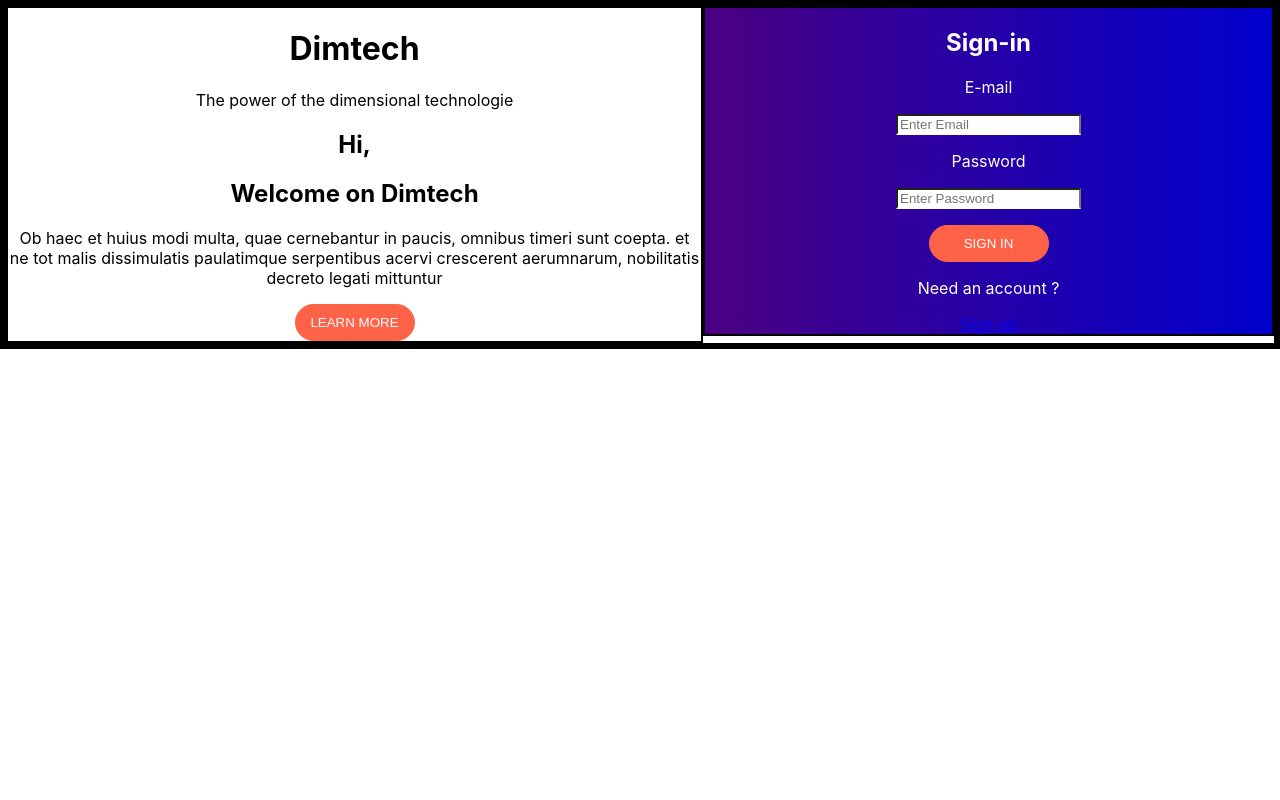
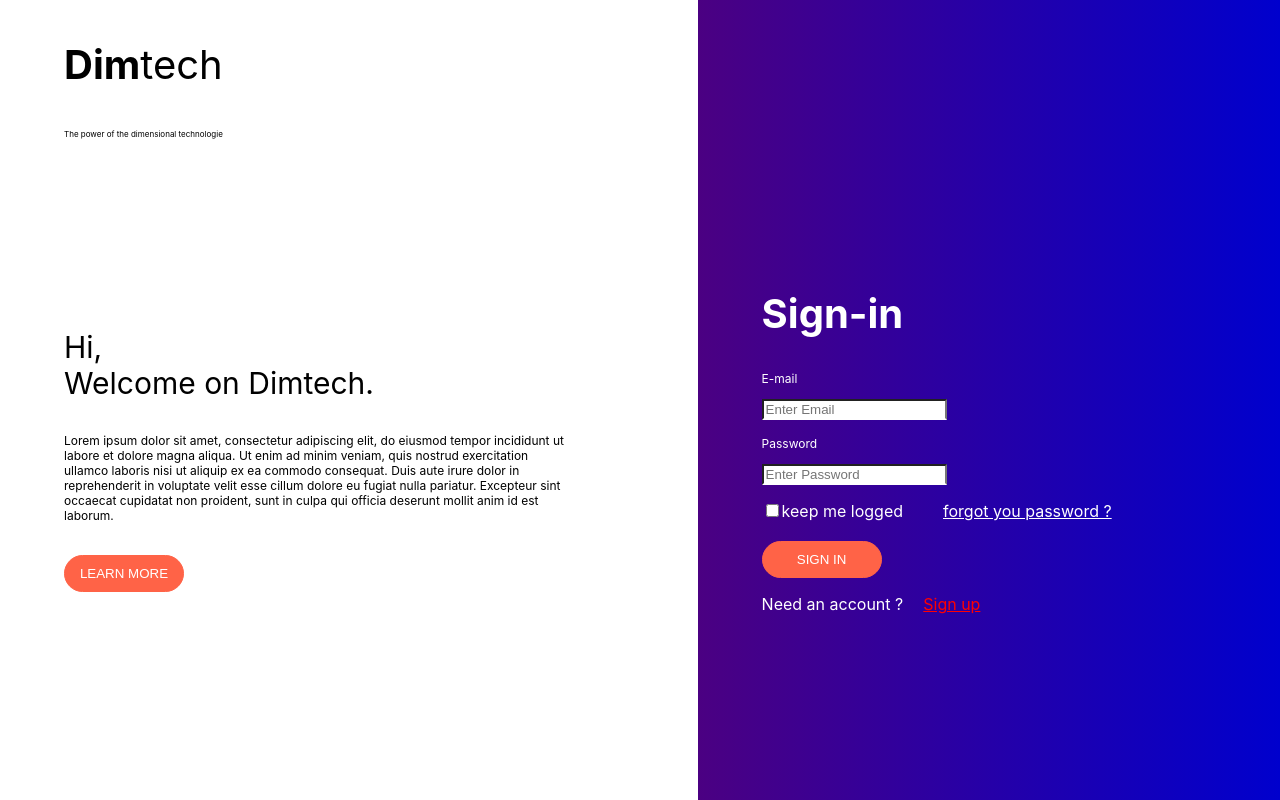
Before and after one commit to Eldydev/Test_Tech_Conjonction, a React (Create React App) app in the folder test_tech_conjonction/: page / in a window 1280 px wide. Shown: the top 800 px of the page. Built offline with nearby package versions, Linux system fonts and the light colour scheme.

Commit message:
better css homepage

```diff
--- a/test_tech_conjonction/src/App.css
+++ b/test_tech_conjonction/src/App.css
@@ -37,28 +37,88 @@
   }
 }
 
+html {
+  height: 100%;
+}
+body {
+  min-height: 100vh;
+  margin: 0;
+  padding: 0;
+}
+
 div {
-  border: solid 2px black;
 }
 
 .container {
   display: flex;
   height: 100%;
+  margin: 0;
+  padding: 0;
 }
 
 .presbox {
   width: 55%;
   height: 100%;
+  text-align: left;
+  padding-left: 5%;
+  min-height: 100vh;
+}
+
+.SiteNameBox {
+  margin-top: 5%;
+  margin-bottom: 30%;
+  width: 30%;
+}
+
+.SiteTitle {
+  font-size: 40px;
+}
+
+.desc {
+  font-size: 8px;
+}
+
+.SiteHelloBox {
+  font-size: 30px;
+  margin-bottom: 5%;
+}
+
+.SitePresBox {
+  font-size: 12px;
+  margin-right: 20%;
 }
 
 .loginbox {
-  height: 100%;
+  padding-top: 20%;
+  padding-left: 5%;
+  min-height: 100vh;
   width: 45%;
   color: white;
   background: linear-gradient(to right, indigo, mediumblue);
+  text-align: left;
+}
+
+h2 {
+  font-size: 40px;
+}
+
+.InputTitle {
+  font-size: 12px;
+}
+
+.linkSignup {
+  margin-left: 20px;
+  color: red;
+}
+
+.linkpassword {
+  margin-left: 40px;
+  color: white;
+  text-decoration: underline;
 }
 
 button {
+  margin-top: 20px;
   padding: 10px;
   width: 120px;
   border-radius: 30px;
--- a/test_tech_conjonction/src/components/Home.js
+++ b/test_tech_conjonction/src/components/Home.js
@@ -59,28 +59,41 @@ class Home extends Component {
     }
     render() {
         return (
-            <div class="container">
-                <div class="presbox">
-                    <h1>Dimtech</h1>
-                    <p>The power of the dimensional technologie</p>
-                    <h2>Hi,</h2>
-                    <h2>Welcome on Dimtech</h2>
-                    <p>Ob haec et huius modi multa, quae cernebantur in paucis, omnibus timeri sunt coepta. et ne tot malis dissimulatis paulatimque serpentibus acervi crescerent aerumnarum, nobilitatis decreto legati mittuntur</p>
-                    <button>LEARN MORE</button>
+            <div className="container">
+                <div className="presbox">
+                    <div className="SiteNameBox">
+                        <p className="SiteTitle"><b>Dim</b>tech</p>
+                        <p className="desc">The power of the dimensional technologie</p>
+                    </div>
+                    <div className="SiteHelloBox">
+                        <p>Hi, <br></br>Welcome on Dimtech.</p>
+                    </div>
+                    <div className="SitePresBox">
+                        <p>Lorem ipsum dolor sit amet, consectetur adipiscing elit,
+                        do eiusmod tempor incididunt ut labore et dolore magna aliqua.
+                        Ut enim ad minim veniam, quis nostrud exercitation ullamco laboris nisi ut aliquip ex ea commodo consequat.
+                        Duis aute irure dolor in reprehenderit in voluptate velit esse cillum dolore eu fugiat nulla pariatur.
+                             Excepteur sint occaecat cupidatat non proident, sunt in culpa qui officia deserunt mollit anim id est laborum.</p>
+                        <button>LEARN MORE</button>
+                    </div>
+
                 </div>
-                <div class="loginbox">
+                <div className="loginbox">
                     <h2>Sign-in</h2>
                     <form>
-                        <p>E-mail</p>
+                        <p className="InputTitle">E-mail</p>
                         <input type="text" onChange={this.Email} placeholder="Enter Email" />
                         <p>{this.state.EmailAlert}</p>
-                        <p>Password</p>
+                        <p className="InputTitle">Password</p>
                         <input type="password" onChange={this.Password} placeholder="Enter Password" />
                         <p>{this.state.PasswordAlert}</p>
+                        <input type="checkbox" name="keep me logged" />
+                        <label>keep me logged</label>
+                        <Link className="linkpassword" to="/forgotpassword">forgot you password ?</Link><br></br>
                         <button onClick={e => this.login(e)}>SIGN IN</button>
                     </form>
-                    <p>Need an account ? </p>
-                    <Link to="/register">Sign up</Link>
+                    <p>Need an account ?<Link className="linkSignup" to="/register">Sign up</Link></p>
+
 
                 </div>
 
```
Also changed, not shown: 1 other file (tests, documents, lock files or other folders).
